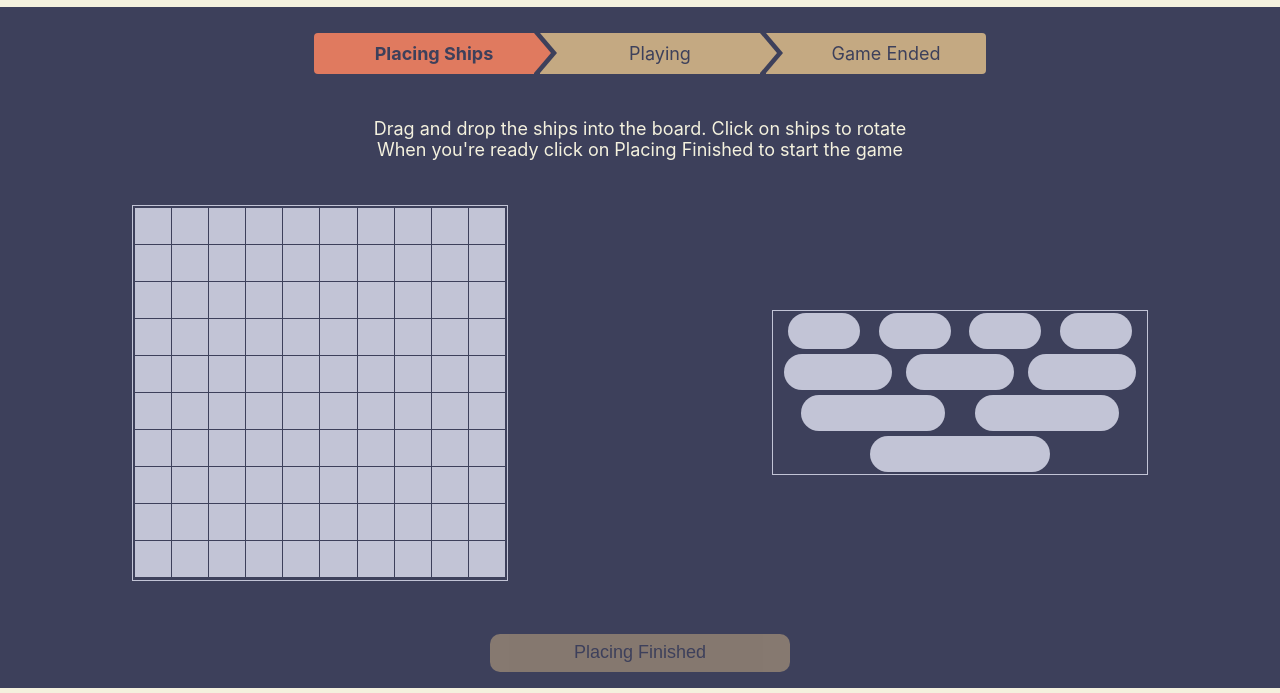
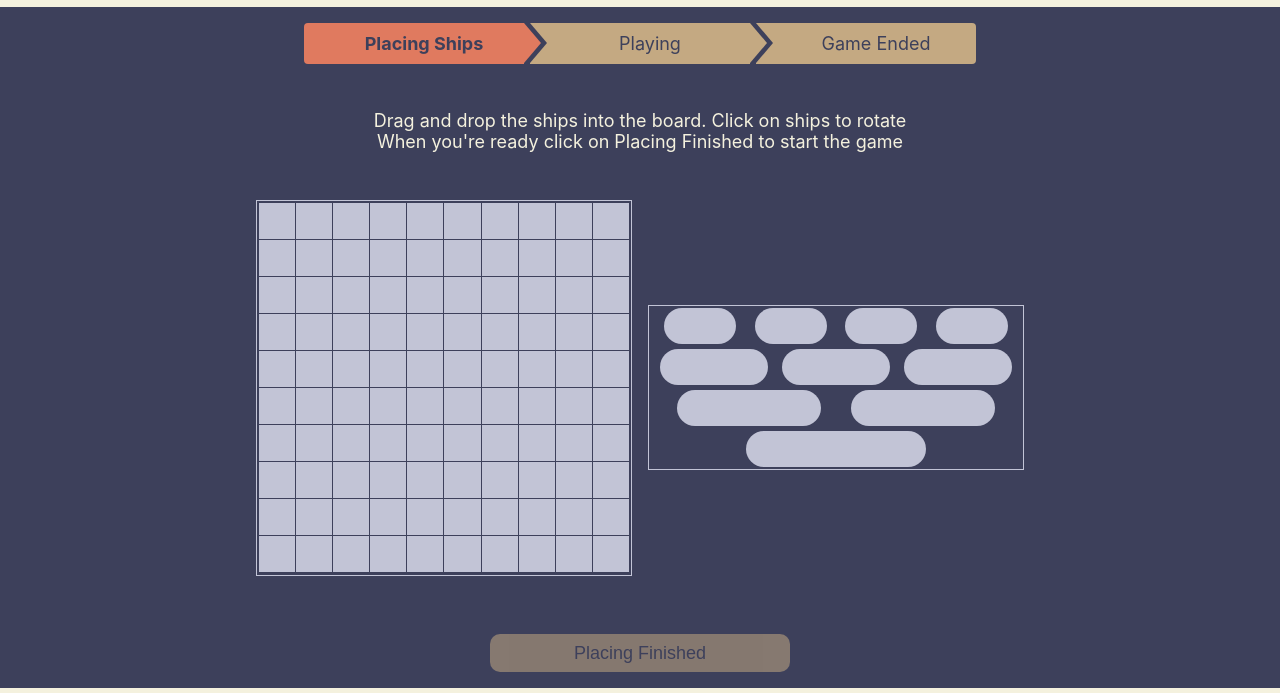
Before and after one commit to earosselot/Battleship, a plain HTML site: page index.html in a window 1280 px wide. Both pictures are taken after typing "Sample" into the empty fields and a click on the button "Start Game". Shown: the part 72-765 px from the top of the page. Drawn offline with Linux system fonts and the light colour scheme.

Commit message:
style improvment

```diff
--- a/styles.css
+++ b/styles.css
@@ -38,6 +38,7 @@ body {
 .wrapper {
     display: flex;
     flex-direction: column;
+    gap: 1em;
 }
 
 #header {
@@ -50,11 +51,11 @@ body {
 }
 
 #game-container {
-
     display: none;
     flex-direction: column;
-    justify-content: space-evenly;
+    justify-content: space-between;
     flex-grow: 2;
+    gap: 1em;
 }
 
 #footer {
@@ -147,7 +148,7 @@ button:hover {
 }
 
 #game-stage {
-    margin: 10px;
+    /*margin: 10px;*/
     width: 100%;
     height: 40px;
     display: flex;
@@ -245,7 +246,8 @@ button:hover {
     flex-wrap: wrap;
     flex-direction: row;
     align-items: center;
-    justify-content: space-around;
+    justify-content: center;
+    gap: 1em;
 }
 
 .board {
@@ -259,8 +261,6 @@ button:hover {
     padding: 2px;
     width: 370px;
     height: 370px;
-    margin-bottom: 10px;
-    margin-top: 10px;
     transition:all 0.6s;
 }
 
@@ -348,5 +348,6 @@ button:hover {
 #game-buttons-container {
     display: flex;
     justify-content: center;
-    margin-top: 10px
+    align-items: center;
+    /*margin-top: 10px*/
 }
```
